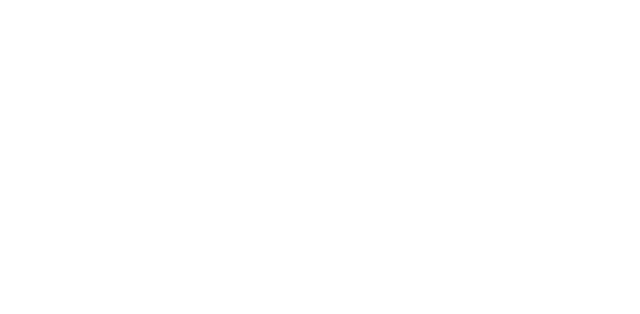
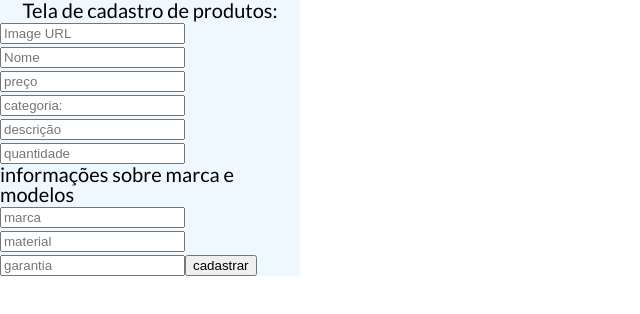
Before and after one commit to victorHL99/projeto14-boot-store-front, a React (Create React App) app: page /produto in a window 1280 px wide. Before the commit this address had no page. Shown: the top 314 px of the page, without its empty margins (0-640 px from the left). Built offline with nearby package versions, Linux system fonts and the light colour scheme.

Commit message:
commit atualização pull

```diff
--- a/src/components/App.js
+++ b/src/components/App.js
@@ -6,6 +6,7 @@
 import Login from "./Login";
 import Register from './Register';
 import TokenContext from "./context/Token";
+import CadastroP from "./CadastroP";
 
 
 
@@ -21,6 +22,7 @@
                 <Route path="/item" element={<Item/>}></Route>
                 <Route path="/login" element={<Login/>}></Route>
                 <Route path="/cadastro" element={<Register/>}></Route>
+                <Route path="/produto" element={<CadastroP/>}></Route>
             </Routes>
 
         </BrowserRouter>
--- /dev/null
+++ b/src/components/CadastroP.js
@@ -0,0 +1,65 @@
+import { useState } from "react";
+import { useNavigate } from "react-router-dom";
+
+import styled from "styled-components";
+
+import api from "./api/api";
+
+function CadastroP (){
+    const navigate = useNavigate();
+    const [product, setProduct] = useState({imagesURL:'',name:'', category:'', price:'', description:'', qtsAvailables:'', technicalsInfos:{brand:'', material:'', warranty:''} })
+    console.log('product ===>', product);
+
+    function sendProduct(event){
+
+        event.preventDefault();
+
+        api.post('/cadastroP', product)
+            .then(()=>{
+                alert('Produto cadastrado com sucesso!');
+
+            })
+            .catch((err)=>{
+                console.log('erro ao cadastrar produto: ', err);
+            })
+    }
+
+    return (
+        <Main>
+            <h1>Tela de cadastro de produtos: </h1>
+
+            <form onSubmit={sendProduct}>
+
+                <input type={'text'} placeholder={'Image URL'} onChange={(e)=>{setProduct({...product, imagesURL:e.target.value})}}></input>
+                <input type={'text'} placeholder={'Nome'} onChange={(e)=>{setProduct({...product, name:e.target.value})}}></input>
+                <input type={'number'} placeholder={'preço'} onChange={(e)=>{setProduct({...product, price:e.target.value})}}></input>
+                <input type={'text'} placeholder={'categoria: '} onChange={(e)=>{setProduct({...product, category:e.target.value})}}></input>
+                <input type={'text'} placeholder={'descrição'} onChange={(e)=>{setProduct({...product, description:e.target.value})}}></input>
+                <input type={'number'} placeholder={'quantidade'} onChange={(e)=>{setProduct({...product, qtsAvailables:e.target.value})}}></input>
+
+                <h1> informações sobre marca e modelos </h1>
+
+                <input type={'text'} placeholder={'marca'} onChange={(e)=>{setProduct({...product, technicalsInfos:{...product.technicalsInfos, brand:e.target.value}})}}></input>
+                <input type={'text'} placeholder={'material'} onChange={(e)=>{setProduct({...product, technicalsInfos:{...product.technicalsInfos, material:e.target.value}})}}></input>
+                <input type={'text'} placeholder={'garantia'} onChange={(e)=>{setProduct({...product, technicalsInfos:{...product.technicalsInfos, warranty:e.target.value}})}}></input>
+
+                <button>cadastrar</button>
+            </form>
+
+        </Main>
+
+    )
+}
+
+
+const Main = styled.main`
+
+    display: flex;
+    flex-direction: column;
+    align-items: center;
+    width: 300px;
+
+    background-color: aliceblue;
+
+`
+export default CadastroP;
--- a/src/components/Login.js
+++ b/src/components/Login.js
@@ -42,7 +42,7 @@
                 </form>
                 <p className='newUser'>Criar conta</p>
 
-                <Navegate to='cadastro'><ButtonRegister><p>Criar conta</p></ButtonRegister></Navegate>
+                <Navegate to='/cadastro'><ButtonRegister><p>Criar conta</p></ButtonRegister></Navegate>
                 <Footer/>
             </Main>
 
@@ -111,7 +111,7 @@
         left: 15px;
         font-family: 'Saira Stencil One', cursive;
         font-style: normal;
-        font-weight: 400,
+        font-weight: 400;
         font-size: 20px;
         line-height: 23px;
     }
--- a/src/components/Register.js
+++ b/src/components/Register.js
@@ -4,6 +4,7 @@
 import api from './api/api'
 
 import Header from "./Header";
+import Footer from "./Footer";
 
 function Register (){
 
@@ -45,6 +46,8 @@
                 <p>Já é cliente? <span onClick={()=> navigate('/login')} >Entrar</span></p>
 
             </Main>
+
+            <Footer />
         </>
     )
 }
@@ -92,11 +95,6 @@
 
     }
 
-
-
-
-
-
 `
 
 
```
Also changed, not shown: src/components/Header.js (line endings or trailing spaces).
